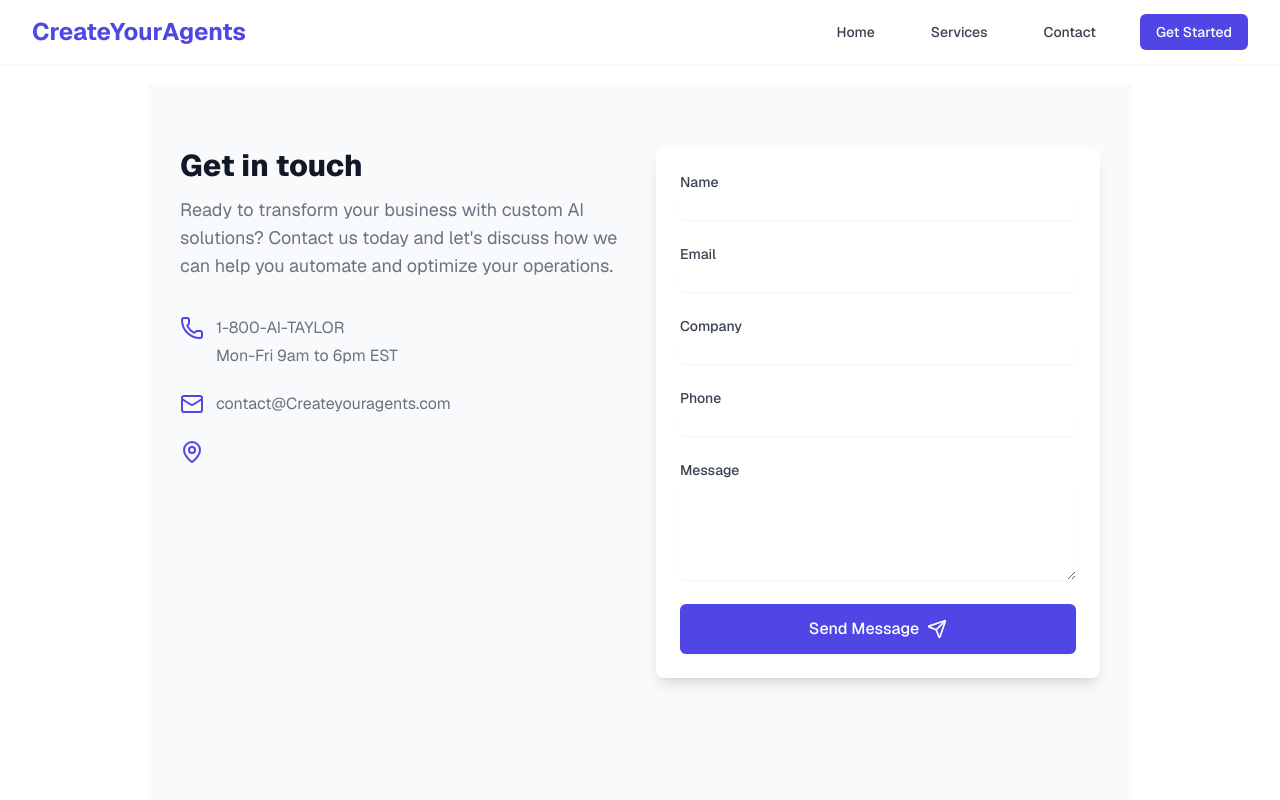
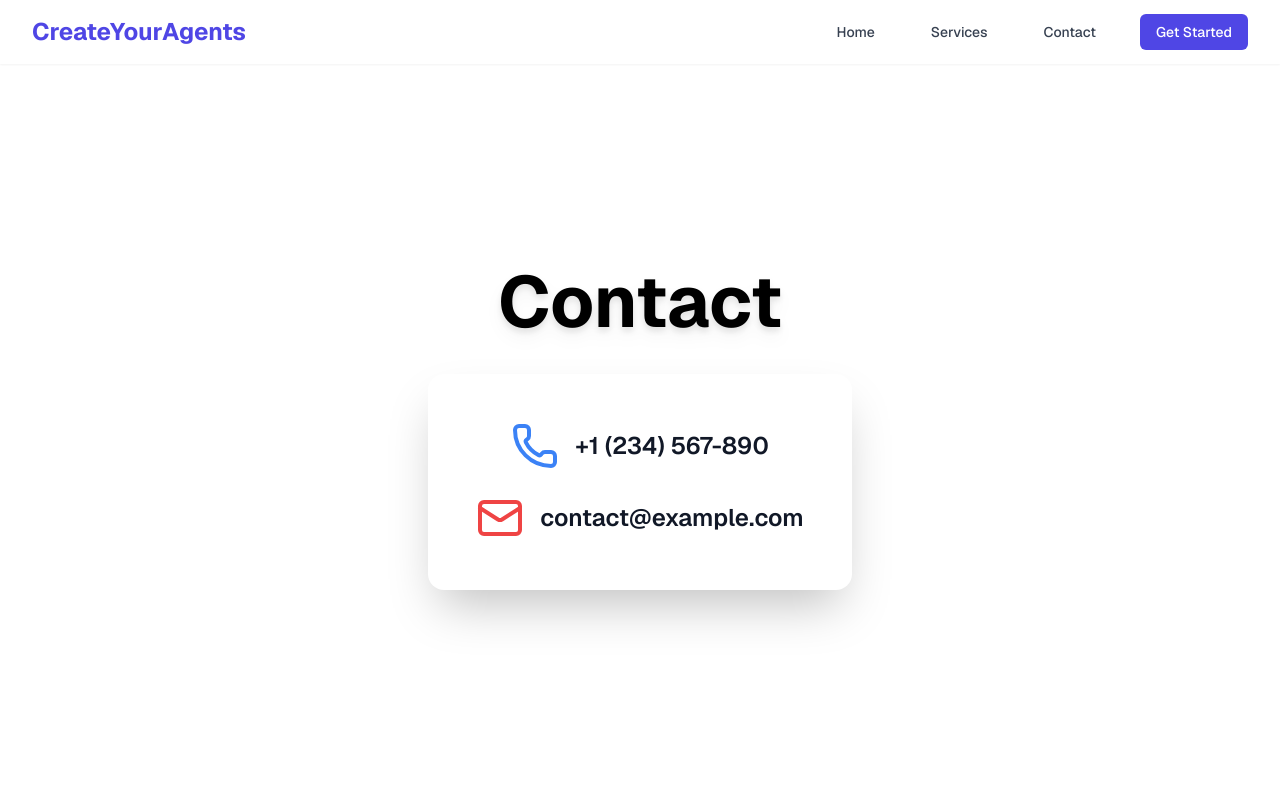
Before and after one commit to tddev123/CreateYourAgents, a Next.js app: page /contact in a window 1280 px wide. Shown: the top 800 px of the page. Built offline with nearby package versions, Linux system fonts and the light colour scheme.

Commit message:
5th commit

```diff
--- a/app/contact/page.tsx
+++ b/app/contact/page.tsx
@@ -1,204 +1,24 @@
 // pages/contact.tsx
-"use client"
+"use client";
 
-import { useState } from 'react';
-import { Navigation, Footer } from '@/components/Layout';
-import { Mail, Phone, MapPin, Send } from 'lucide-react';
+import { Phone, Mail } from "lucide-react";
 
 export default function Contact() {
-  const [formData, setFormData] = useState({
-    name: '',
-    email: '',
-    company: '',
-    phone: '',
-    message: ''
-  });
+  return (
+    <div className="min-h-screen flex flex-col items-center -mt-14 justify-center text-white text-center p-6">
+      <h1 className="text-5xl md:text-7xl font-bold mb-6 md:mb-9 text-black drop-shadow-lg">Contact</h1>
 
-  const [submitStatus, setSubmitStatus] = useState<'idle' | 'submitting' | 'success' | 'error'>('idle');
+      <div className="flex flex-col items-center gap-4 md:gap-6 bg-white p-6 md:p-12 rounded-2xl shadow-2xl text-gray-900 w-full max-w-md md:max-w-lg lg:max-w-xl">
+        <div className="flex items-center gap-3 md:gap-4 text-xl md:text-2xl font-semibold">
+          <Phone className="w-8 h-8 md:w-12 md:h-12 text-blue-500" />
+          <span>+1 (234) 567-890</span>
+        </div>
 
-  const handleChange = (e: React.ChangeEvent<HTMLInputElement | HTMLTextAreaElement>) => {
-    const { name, value } = e.target;
-    setFormData(prev => ({
-      ...prev,
-      [name]: value
-    }));
-  };
-
-  const handleSubmit = async (e: React.FormEvent) => {
-    e.preventDefault();
-    setSubmitStatus('submitting');
-
-    try {
-      // Replace with your actual form submission logic
-      await new Promise(resolve => setTimeout(resolve, 1000));
-      setSubmitStatus('success');
-      setFormData({
-        name: '',
-        email: '',
-        company: '',
-        phone: '',
-        message: ''
-      });
-    } catch (error) {
-      setSubmitStatus('error');
-    }
-  };
-
-  return (
-    <div className="min-h-screen flex flex-col">
-
-      <main className="flex-grow bg-gray-50">
-        <div className="max-w-7xl mx-auto py-16 px-4 sm:px-6 lg:px-8">
-          <div className="max-w-lg mx-auto md:max-w-none md:grid md:grid-cols-2 md:gap-8">
-            <div>
-              <h1 className="text-3xl font-extrabold text-gray-900">Get in touch</h1>
-              <p className="mt-3 text-lg text-gray-500">
-                Ready to transform your business with custom AI solutions? Contact us today and let's discuss how we can help you automate and optimize your operations.
-              </p>
-
-              <div className="mt-9">
-                <div className="flex">
-                  <div className="flex-shrink-0">
-                    <Phone className="h-6 w-6 text-indigo-600" />
-                  </div>
-                  <div className="ml-3 text-base text-gray-500">
-                    <p>1-800-AI-TAYLOR</p>
-                    <p className="mt-1">Mon-Fri 9am to 6pm EST</p>
-                  </div>
-                </div>
-
-                <div className="mt-6 flex">
-                  <div className="flex-shrink-0">
-                    <Mail className="h-6 w-6 text-indigo-600" />
-                  </div>
-                  <div className="ml-3 text-base text-gray-500">
-                    <p>contact@Createyouragents.com</p>
-                  </div>
-                </div>
-
-                <div className="mt-6 flex">
-                  <div className="flex-shrink-0">
-                    <MapPin className="h-6 w-6 text-indigo-600" />
-                  </div>
-                  <div className="ml-3 text-base text-gray-500">
-                    <p></p>
-                    <p></p>
-                  </div>
-                </div>
-              </div>
-            </div>
-
-            <div className="mt-12 sm:mt-16 md:mt-0">
-              <form onSubmit={handleSubmit} className="bg-white shadow-lg rounded-lg p-6">
-                <div className="grid grid-cols-1 gap-6">
-                  <div>
-                    <label htmlFor="name" className="block text-sm font-medium text-gray-700">
-                      Name
-                    </label>
-                    <input
-                      type="text"
-                      name="name"
-                      id="name"
-                      value={formData.name}
-                      onChange={handleChange}
-                      required
-                      className="mt-1 block w-full rounded-md border-gray-300 shadow-sm focus:border-indigo-500 focus:ring-indigo-500"
-                    />
-                  </div>
-
-                  <div>
-                    <label htmlFor="email" className="block text-sm font-medium text-gray-700">
-                      Email
-                    </label>
-                    <input
-                      type="email"
-                      name="email"
-                      id="email"
-                      value={formData.email}
-                      onChange={handleChange}
-                      required
-                      className="mt-1 block w-full rounded-md border-gray-300 shadow-sm focus:border-indigo-500 focus:ring-indigo-500"
-                    />
-                  </div>
-
-                  <div>
-                    <label htmlFor="company" className="block text-sm font-medium text-gray-700">
-                      Company
-                    </label>
-                    <input
-                      type="text"
-                      name="company"
-                      id="company"
-                      value={formData.company}
-                      onChange={handleChange}
-                      className="mt-1 block w-full rounded-md border-gray-300 shadow-sm focus:border-indigo-500 focus:ring-indigo-500"
-                    />
-                  </div>
-
-                  <div>
-                    <label htmlFor="phone" className="block text-sm font-medium text-gray-700">
-                      Phone
-                    </label>
-                    <input
-                      type="tel"
-                      name="phone"
-                      id="phone"
-                      value={formData.phone}
-                      onChange={handleChange}
-                      className="mt-1 block w-full rounded-md border-gray-300 shadow-sm focus:border-indigo-500 focus:ring-indigo-500"
-                    />
-                  </div>
-
-                  <div>
-                    <label htmlFor="message" className="block text-sm font-medium text-gray-700">
-                      Message
-                    </label>
-                    <textarea
-                      name="message"
-                      id="message"
-                      rows={4}
-                      value={formData.message}
-                      onChange={handleChange}
-                      required
-                      className="mt-1 block w-full rounded-md border-gray-300 shadow-sm focus:border-indigo-500 focus:ring-indigo-500"
-                    />
-                  </div>
-
-                  <div>
-                    <button
-                      type="submit"
-                      disabled={submitStatus === 'submitting'}
-                      className="w-full flex justify-center items-center py-3 px-6 border border-transparent rounded-md shadow-sm text-base font-medium text-white bg-indigo-600 hover:bg-indigo-700 focus:outline-none focus:ring-2 focus:ring-offset-2 focus:ring-indigo-500 disabled:opacity-50"
-                    >
-                      {submitStatus === 'submitting' ? (
-                        'Sending...'
-                      ) : (
-                        <>
-                          Send Message
-                          <Send className="ml-2 h-5 w-5" />
-                        </>
-                      )}
-                    </button>
-                  </div>
-
-                  {submitStatus === 'success' && (
-                    <div className="text-green-600 text-center">
-                      Thank you for your message! We'll get back to you soon.
-                    </div>
-                  )}
-
-                  {submitStatus === 'error' && (
-                    <div className="text-red-600 text-center">
-                      There was an error sending your message. Please try again.
-                    </div>
-                  )}
-                </div>
-              </form>
-            </div>
-          </div>
+        <div className="flex items-center gap-3 md:gap-4 text-xl md:text-2xl font-semibold">
+          <Mail className="w-8 h-8 md:w-12 md:h-12 text-red-500" />
+          <span>contact@example.com</span>
         </div>
-      </main>
-
+      </div>
     </div>
   );
 }
--- a/components/HomeMain.tsx
+++ b/components/HomeMain.tsx
@@ -47,7 +47,7 @@ export default function HomeMain() {
                 Why Choose CreateYourAgents?
               </h2>
               <p className="mt-4 text-xl text-gray-600">
-                We create custom AI Agent that perfectly fit your business needs
+                This AI can make you or your employee's jobs easier and can potential replace employees entirely.
               </p>
             </div>
 
```
Also changed, not shown: app/services/page.tsx (+70 -61 lines).
